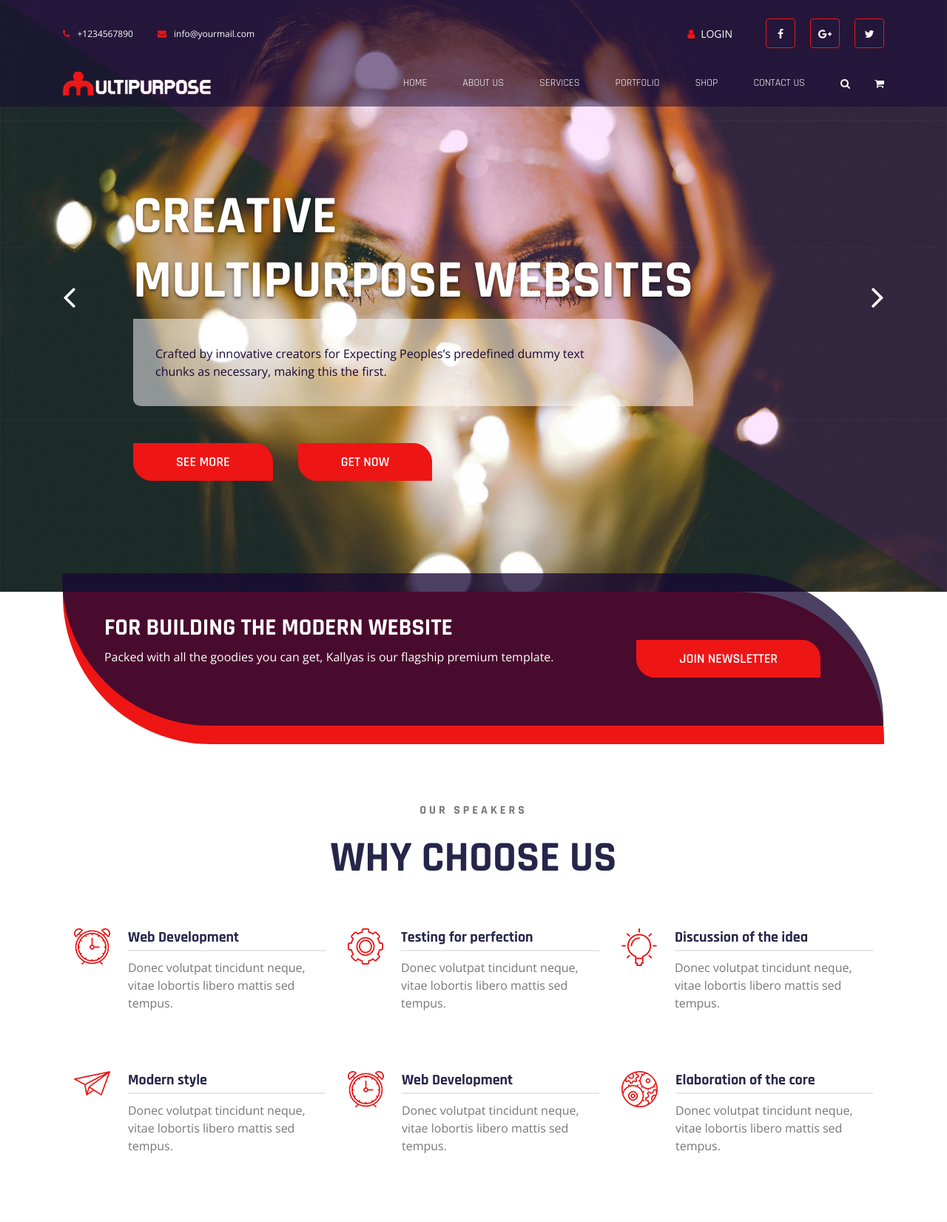
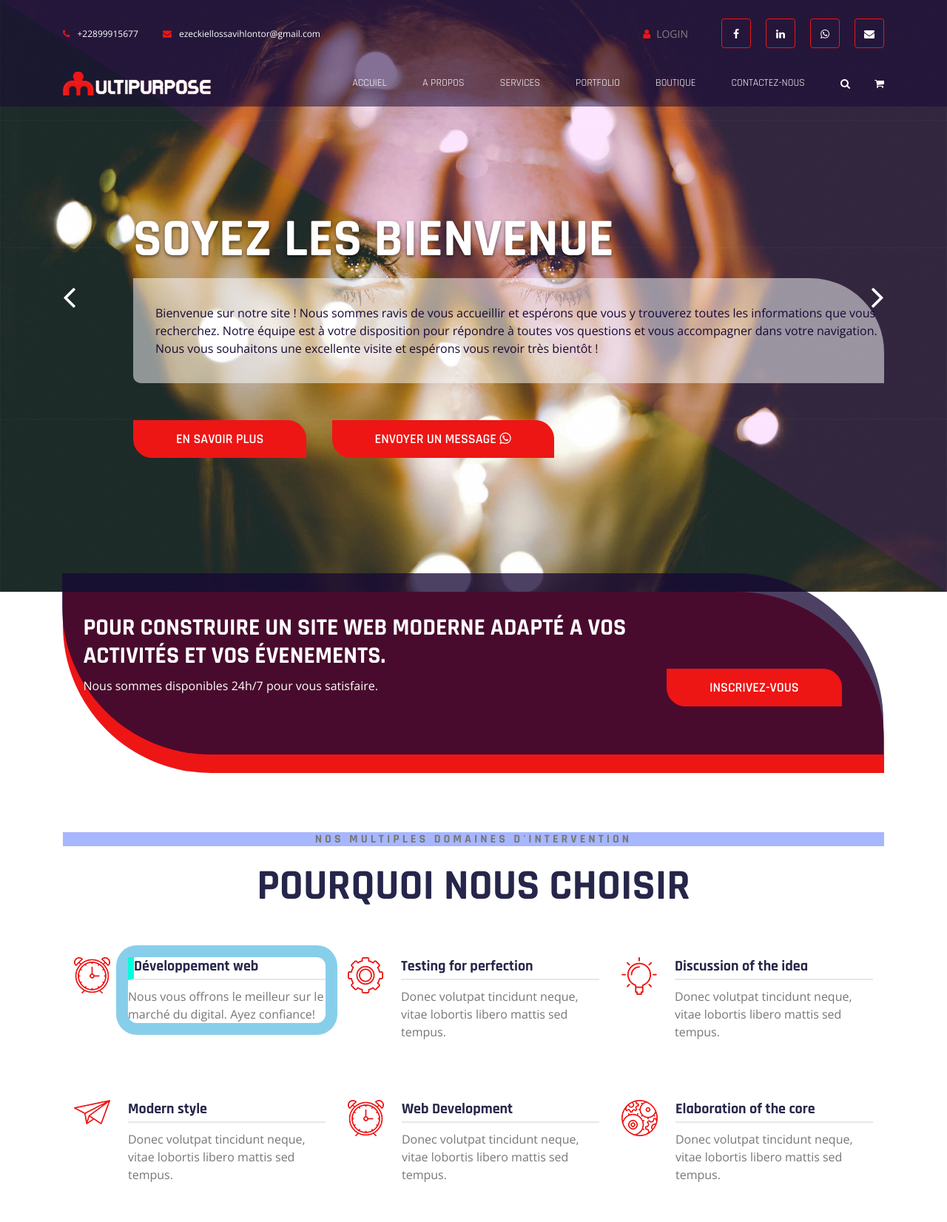
Before and after one commit to christianZekk/blueetechinformatic.github.io, a PHP site: page / in a window 1280 px wide. Shown: the top 1652 px of the page at 74% size. Run offline with PHP 8.4, Linux system fonts and the light colour scheme.

Commit message:
2
Taf sur index 1/2

```diff
--- a/assets/css/style.css
+++ b/assets/css/style.css
@@ -931,3 +931,11 @@ span {
 .foot-note a.fh5-link {
   margin-left: 0;
 }
+
+/* Mon css */
+.disabled{
+  cursor: default;
+  pointer-events: none;
+  text-decoration: none;
+  color: grey;
+}
--- a/index.html
+++ b/index.html
@@ -41,16 +41,17 @@
         <div class="container">
             <div class="top-header d-none d-sm-flex justify-content-between align-items-center">
                 <div class="contact">
-                    <a href="tel:+1234567890" class="tel"><i class="fa fa-phone" aria-hidden="true"></i>+1234567890</a>
+                    <a href="tel:+22899915677" class="tel"><i class="fa fa-phone" aria-hidden="true"></i>+22899915677</a>
                     <a href="mailto:info@yourmail.com"><i class="fa fa-envelope"
-                            aria-hidden="true"></i>info@yourmail.com</a>
+                            aria-hidden="true"></i>ezeckiellossavihlontor@gmail.com</a>
                 </div>
                 <nav class="d-flex aic">
-                    <a href="#" class="login"><i class="fa fa-user" aria-hidden="true"></i>Login</a>
+                    <a href="#" class="login disabled"><i class="fa fa-user" aria-hidden="true"></i>Login</a>
                     <ul class="nav social d-none d-md-flex">
-                        <li><a href="https://www.facebook.com/fh5co" target="_blank"><i class="fa fa-facebook"></i></a></li>
-                        <li><a href="#"><i class="fa fa-google-plus"></i></a></li>
-                        <li><a href="#"><i class="fa fa-twitter"></i></a></li>
+                        <li><a href="https://www.facebook.com/btechinformatic/" target="_blank"><i class="fa fa-facebook"></i></a></li>
+                        <li><a href="#"><i class="fa fa-linkedin"></i></a></li>
+                        <li><a href="#"><i class="fa fa-whatsapp"></i></a></li>
+                        <li><a href="#"><i class="fa fa-envelope"></i></a></li>
                     </ul>
                 </nav>
             </div>
@@ -67,16 +68,16 @@
                 <a class="search-icon d-none d-md-block" href="#"><i class="fa fa-search"></i></a>
                 <div class="collapse navbar-collapse justify-content-end" id="navbarSupportedContent">
                     <ul class="navbar-nav">
-                        <li class="nav-item"><a class="nav-link" href="#">Home</a></li>
-                        <li class="nav-item"><a class="nav-link" href="#">About Us</a></li>
+                        <li class="nav-item"><a class="nav-link" href="#">Accuiel</a></li>
+                        <li class="nav-item"><a class="nav-link" href="#">A propos</a></li>
                         <li class="nav-item"><a class="nav-link" href="#">Services</a></li>
                         <li class="nav-item"><a class="nav-link" href="#">Portfolio</a></li>
-                        <li class="nav-item"><a class="nav-link" href="#">Shop</a></li>
-                        <li class="nav-item"><a class="nav-link" href="#">Contact Us</a></li>
+                        <li class="nav-item"><a class="nav-link" href="#">Boutique</a></li>
+                        <li class="nav-item"><a class="nav-link" href="#">Contactez-nous</a></li>
                     </ul>
-                    <form class="bg-white search-form" method="get" id="searchform">
+                    <form class="bg-white search-form disabled" method="get" id="searchform">
                         <div class="input-group">
-                            <input class="field form-control" id="s" name="s" type="text" placeholder="Search">
+                            <input class="field form-control " id="s" name="s" type="text" placeholder="Search">
                             <span class="input-group-btn">
                                 <input class="submit btn btn-primary" id="searchsubmit" name="submit" type="submit"
                                     value="Search">
@@ -97,30 +98,38 @@
                         <div class="swiper-wrapper">
                             <div class="swiper-slide slide-content d-flex align-items-center">
                                 <div class="single-slide">
-                                    <h1 data-aos="fade-right" data-aos-delay="200">Creative<br> Multipurpose websites
+                                    <h1 data-aos="fade-right" data-aos-delay="200">Soyez les bienvenue<br>
                                     </h1>
-                                    <p data-aos="fade-right" data-aos-delay="600">Crafted by innovative creators for
-                                        Expecting
-                                        Peoples’s predefined dummy text<br> chunks as necessary, making this the first.
+                                    <p data-aos="fade-right" data-aos-delay="600">Bienvenue sur notre site ! Nous sommes ravis de vous accueillir et espérons que vous y trouverez toutes les informations que vous recherchez. Notre équipe est à votre disposition pour répondre à toutes vos questions et vous accompagner dans votre navigation. Nous vous souhaitons une excellente visite et espérons vous revoir très bientôt !
                                     </p>
-                                    <a data-aos="fade-right" data-aos-delay="900" href="#" class="btn btn-primary">See
-                                        More</a>
-                                    <a data-aos="fade-right" data-aos-delay="900" href="#" class="btn btn-primary">Get
-                                        Now</a>
+                                    <a data-aos="fade-right" data-aos-delay="900" href="#" class="btn btn-primary">En savoir
+                                        Plus</a>
+                                    <a data-aos="fade-right" data-aos-delay="900" href="#" class="btn btn-primary">Envoyer un message  <i class="fa fa-whatsapp"></i></a>
                                 </div>
                             </div>
                             <div class="swiper-slide slide-content d-flex align-items-center">
                                 <div class="single-slide">
-                                    <h1 data-aos="fade-right" data-aos-delay="200">Creative<br> Multipurpose websites
+                                    <h1 data-aos="fade-right" data-aos-delay="200">Maintenance informatique<br>
                                     </h1>
-                                    <p data-aos="fade-right" data-aos-delay="600">Crafted by innovative creators for
-                                        Expecting
-                                        Peoples’s predefined dummy text<br> chunks as necessary, making this the first.
+                                    <p data-aos="fade-right" data-aos-delay="600">Besoin de maintenir vos systèmes informatiques en parfait état de fonctionnement ? Faites confiance à notre équipe de techniciens qualifiés pour vous offrir des services de maintenance préventive et corrective de qualité supérieure. Contactez-nous dès maintenant pour en savoir plus sur nos solutions de maintenance informatique personnalisées.
                                     </p>
-                                    <a data-aos="fade-right" data-aos-delay="900" href="#" class="btn btn-primary">See
-                                        More</a>
-                                    <a data-aos="fade-right" data-aos-delay="900" href="#" class="btn btn-primary">Get
-                                        Now</a>
+                                    <a data-aos="fade-right" data-aos-delay="900" href="#" class="btn btn-primary">En savoir
+                                        Plus</a>
+                                    <!-- <a data-aos="fade-right" data-aos-delay="900" href="#" class="btn btn-primary">Get
+                                        Now</a> -->
+                                </div>
+                            </div>
+                            <!--  -->
+                            <div class="swiper-slide slide-content d-flex align-items-center">
+                                <div class="single-slide">
+                                    <h1 data-aos="fade-right" data-aos-delay="200">Réseau informatique<br>
+                                    </h1>
+                                    <p data-aos="fade-right" data-aos-delay="600">Vous cherchez à mettre en place un réseau informatique performant et sécurisé pour votre entreprise ? Contactez notre équipe d'experts en réseau informatique pour bénéficier de solutions personnalisées, d'une installation professionnelle et d'une maintenance de qualité supérieure. Faites confiance à notre expertise pour garantir une connectivité optimale et une protection contre les menaces potentielles.
+                                    </p>
+                                    <a data-aos="fade-right" data-aos-delay="900" href="#" class="btn btn-primary">En savoir
+                                        Plus</a>
+                                    <!-- <a data-aos="fade-right" data-aos-delay="900" href="#" class="btn btn-primary">Get
+                                        Now</a> -->
                                 </div>
                             </div>
                         </div>
@@ -141,11 +150,11 @@
         <div class="container">
             <div class="cta-content d-xl-flex align-items-center justify-content-around text-center text-xl-left">
                 <div class="content" data-aos="fade-right" data-aos-delay="200">
-                    <h2>FOR BUILDING THE MODERN WEBSITE</h2>
-                    <p>Packed with all the goodies you can get, Kallyas is our flagship premium template.</p>
+                    <h2>POUR CONSTRUIRE UN SITE WEB MODERNE ADAPTÉ A VOS <br> ACTIVITÉS ET VOS ÉVENEMENTS.</h2>
+                    <p>   Nous sommes disponibles 24h/7 pour vous satisfaire.</p>
                 </div>
                 <div class="subscribe-btn" data-aos="fade-left" data-aos-delay="400" data-aos-offset="0">
-                    <a href="#" class="btn btn-primary">Join Newsletter</a>
+                    <a href="https://wa.me/99915677"target="_blank" class="btn btn-primary">Inscrivez-vous </a>
                 </div>
             </div>
         </div>
@@ -155,17 +164,17 @@
     <section class="services">
         <div class="container">
             <div class="title text-center">
-                <h6>Our Speakers</h6>
-                <h1 class="title-blue">Why Choose Us</h1>
+                <h6 style="background-color: rgb(167, 183, 255);">Nos Multiples domaines d'intervention</h6>
+                <h1 class="title-blue">POURQUOI NOUS CHOISIR</h1>
             </div>
             <div class="container">
                 <div class="row">
                     <div class="col-sm-6 col-lg-4">
                         <div class="media" data-aos="fade-up" data-aos-delay="200" data-aos-duration="400">
                             <img class="mr-4" src="assets/images/service1.png" alt="Web Development">
-                            <div class="media-body">
-                                <h5>Web Development</h5>
-                                Donec volutpat tincidunt neque, vitae lobortis libero mattis sed tempus.
+                            <div class="media-body" style="box-shadow: 0 0 0 1rem skyblue; border-radius: 12px;">
+                                <h5 style="border-left: 0.5rem outset rgb(0, 255, 221);;">Développement web</h5>
+                                Nous vous offrons le meilleur sur le marché du digital. Ayez confiance!
                             </div>
                         </div>
                     </div>
```
